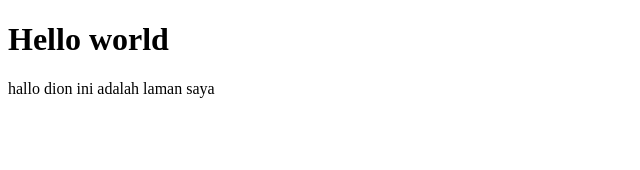
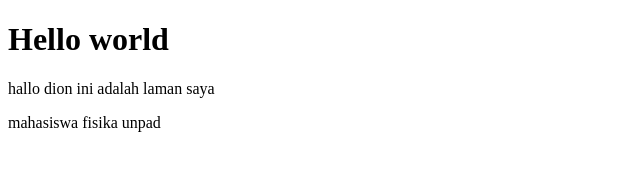
Before and after one commit to dion21001/git-remote-3, a plain HTML site: page index.html in a window 1280 px wide. Shown: the whole page, without its empty margins (0-640 px from the left). Drawn offline with Linux system fonts and the light colour scheme.

Commit message:
menambahkan file style.css dan menambahkan paragraf pada index.html

```diff
--- a/index.html
+++ b/index.html
@@ -7,5 +7,6 @@
 <body>
     <h1>Hello world</h1>
     <p>hallo dion ini adalah laman saya</p>
+    <p>mahasiswa fisika unpad</p>
 </body>
 </html>
--- /dev/null
+++ b/style.css
@@ -0,0 +1,3 @@
+p{
+	font-family: arial;
+}
```
